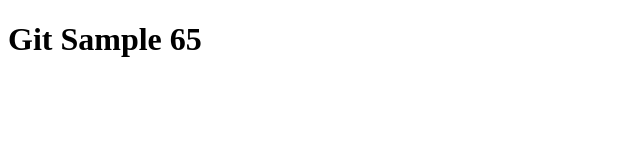
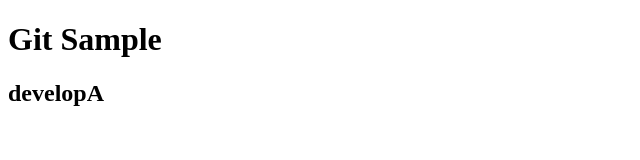
Before and after one commit to vannasahi/test-remote-repository, a plain HTML site: page index.html in a window 1280 px wide. Shown: the whole page, without its empty margins (0-640 px from the left). Drawn offline with Linux system fonts and the light colour scheme.

Commit message:
developA

```diff
--- a/index.html
+++ b/index.html
@@ -4,6 +4,7 @@
         <title>GitSample</title>
     </head>
     <body>
-        <h1>Git Sample 65</h1>
+        <h1>Git Sample</h1>
+        <h2>developA</h2>
     </body>
 </html>
```
